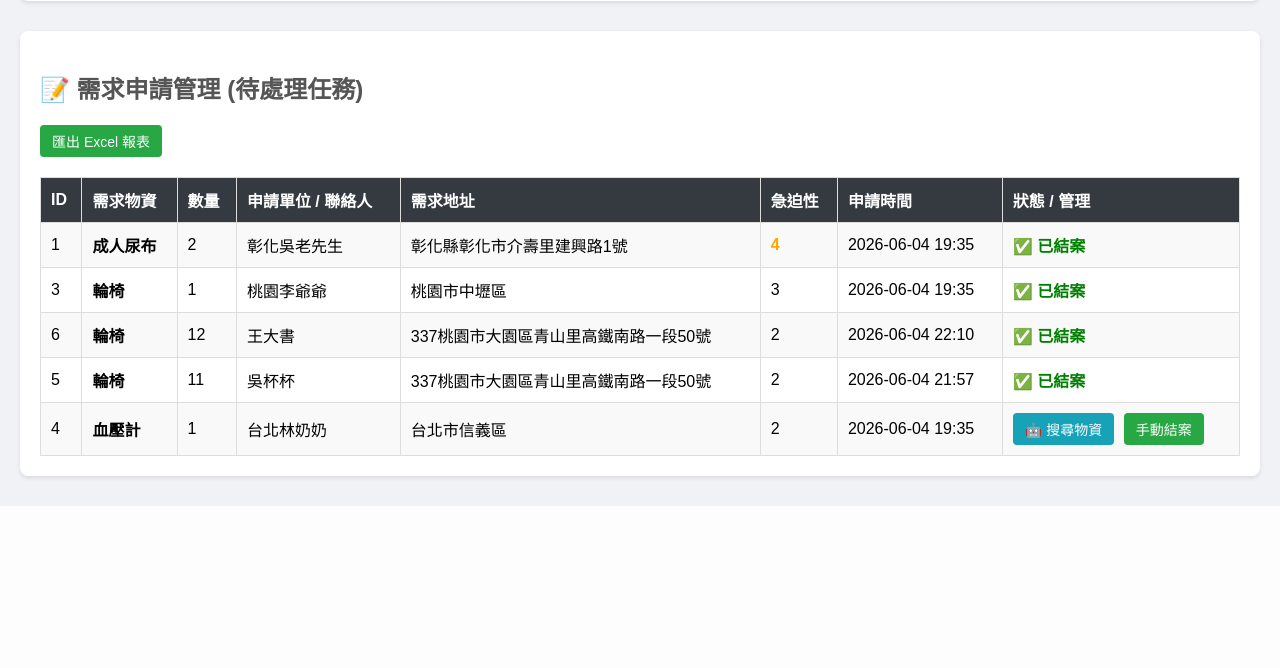
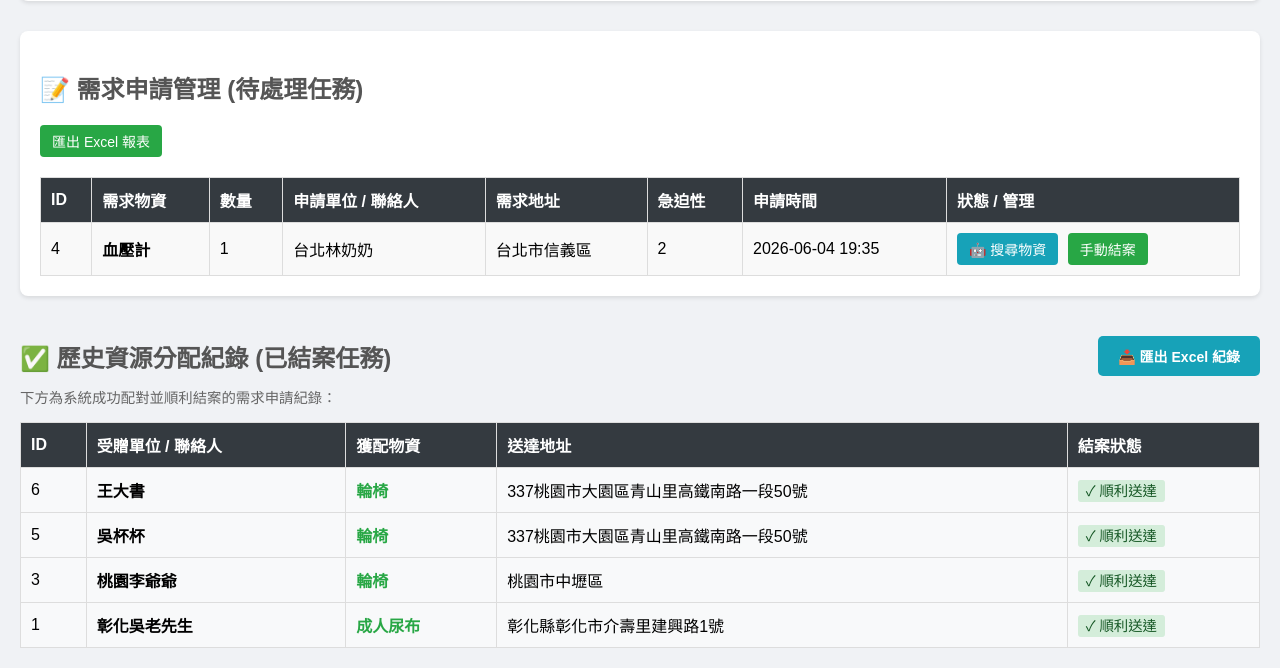
Before and after one commit to kaula147839/dothing, a Flask app: page /admin?password=1234 in a window 1280 px wide. Shown: the part 1160-1828 px from the top of the page. Before the commit the page ends 1666 px from the top, so only its background shows below. Run offline with Flask 3, Linux system fonts and the light colour scheme; data comes from the database, SQL or seed files in the repository; both versions use the stored data as it was after the commit.

Commit message:
新增歷史資源分配記錄檔與匯出功能

```diff
--- a/app.py
+++ b/app.py
@@ -187,6 +187,44 @@ def match_request_algorithm(request_id):
 
     return render_template('match_request.html', req=req, matches=match_results, waiting_hours=round(hours_waiting, 1))
 
+# --- 真正執行配對並更新資料庫的路由 ---
+@app.route('/allocate_match/<int:request_id>/<int:donation_id>')
+def allocate_match(request_id, donation_id):
+    req = RequestItem.query.get_or_404(request_id)
+    donation = Donation.query.get_or_404(donation_id)
+
+    if donation.quantity > req.quantity:
+        # 情況 A：庫存 > 需求
+        donation.quantity -= req.quantity
+        req.is_fulfilled = True  # ✨ 不刪除了！把需求單標記為「已結案」
+
+    elif donation.quantity == req.quantity:
+        # 情況 B：庫存 = 需求
+        db.session.delete(donation)
+        req.is_fulfilled = True  # ✨ 不刪除了！把需求單標記為「已結案」
+
+    else:
+        # 情況 C：庫存 < 需求
+        req.quantity -= donation.quantity
+        db.session.delete(donation)
+
+    db.session.commit()
+    return redirect('/admin?password=1234')
+
+#--- 顯示已結案的需求清單 ---
+@app.route('/history')
+def request_history():
+    # 專門把「已結案」的需求單撈出來
+    completed_requests = RequestItem.query.filter_by(is_fulfilled=True).all()
+
+    # 這裡你可以先暫時印在畫面上測試，確認資料有留下來
+    result_text = "<h2>✅ 已完成的需求清單：</h2><hr>"
+    for req in completed_requests:
+        result_text += f"<p>單位：{req.requester_name} | 獲得物資：{req.item_name} (數量: 滿編) | 送達地址：{req.address}</p>"
+
+    result_text += "<br><a href='/admin?password=1234'>返回後台</a>"
+    return result_text
+
 @app.route('/donations')
 def list_donations():
     # 1. 取得參數
@@ -266,14 +304,13 @@ def delete_item(id):
     # 刪除後跳回管理頁面，並帶上密碼參數
     return redirect(url_for('admin_panel', password=pwd))
 
-
 @app.route('/admin', methods=['GET'])
 def admin_panel():
     # 1. 檢查密碼
     if request.args.get('password') != '1234':
         return "密碼錯誤，拒絕存取！"
 
-    # 2. 抓取據點資料 (這行負責從資料庫拿資料)
+    # 2. 抓取據點資料
     hubs_data = Hub.query.all()
 
     # 3. 排序與抓取【捐贈物資】
@@ -285,13 +322,22 @@ def admin_panel():
     else:
         donations_data = Donation.query.order_by(Donation.timestamp.desc()).all()
 
-    # 4. 抓取【需求申請】
-    requests_data = RequestItem.query.order_by(RequestItem.urgency.desc(), RequestItem.timestamp.desc()).all()
+    # 4. ✨ 分類抓取【需求申請】✨
+    # A. 待處理清單 (只抓 is_fulfilled=False，並保留你原本的急迫性排序)
+    pending_requests = RequestItem.query.filter_by(is_fulfilled=False).order_by(RequestItem.urgency.desc(), RequestItem.timestamp.desc()).all()
 
-    # 5. 【最關鍵的這一行】確保 hubs=hubs_data 有寫進去！
-    return render_template('admin.html', donations=donations_data, requests=requests_data, hubs=hubs_data)
+    # B. 已完成清單 (只抓 is_fulfilled=True，依完成時間排序)
+    completed_requests = RequestItem.query.filter_by(is_fulfilled=True).order_by(RequestItem.timestamp.desc()).all()
 
+    # 5. 確保所有資料都有打包送給前端！
+    # 注意：原本的 requests 變成了 pending_requests，並且新增了 completed_requests
+    return render_template('admin.html',
+                           donations=donations_data,
+                           requests=pending_requests,
+                           hubs=hubs_data,
+                           completed_requests=completed_requests)
 
+#--- 匯出 Excel 的路由 ---
 @app.route('/export_donations')
 def export_donations_excel():
     items = Donation.query.all()
@@ -378,6 +424,50 @@ def export_requests_excel():
     output.seek(0)
     # 下載的檔名改成 requests_report.xlsx
     return send_file(output, download_name="requests_report.xlsx", as_attachment=True)
+
+# --- 新增一個專門匯出「已結案需求」的 Excel 路由，讓管理員可以專門下載歷史紀錄 ---
+@app.route('/export_history')
+def export_history_excel():
+    # 1. 撈出所有已結案的需求 (依照時間新到舊排序)
+    completed_requests = RequestItem.query.filter_by(is_fulfilled=True).order_by(RequestItem.timestamp.desc()).all()
+
+    # ⚡ 防呆機制：如果根本沒有歷史紀錄，就回傳提示，避免 Pandas 處理空資料報錯
+    if not completed_requests:
+        return "目前還沒有已結案的歷史紀錄可以匯出喔！<br><a href='/admin?password=1234'>返回後台</a>"
+
+    # 2. 建立資料字典給 Pandas
+    data = [{
+        "紀錄編號": req.id,
+        "受贈單位 / 聯絡人": req.requester_name,
+        "獲配物資": req.item_name,
+        "數量": req.quantity,
+        "送達地址": req.address,
+        "急迫性 (滿分5)": req.urgency,
+        "建立時間": req.timestamp.strftime('%Y-%m-%d %H:%M')
+    } for req in completed_requests]
+
+    df_all = pd.DataFrame(data)
+
+    # 3. 準備在記憶體中建立 Excel
+    output = io.BytesIO()
+
+    # 4. 使用 ExcelWriter 寫入 (保留你原本超讚的多 Sheet 分類功能)
+    with pd.ExcelWriter(output, engine='openpyxl') as writer:
+        # Sheet 1: 所有歷史紀錄總表
+        df_all.to_excel(writer, sheet_name='全部結案紀錄', index=False)
+
+        # Sheet 2, 3, ... : 依照獲配物資名稱分組
+        unique_items = df_all['獲配物資'].unique()
+        for item_name in unique_items:
+            # 篩選出該物資的紀錄
+            df_subset = df_all[df_all['獲配物資'] == item_name]
+            # Excel sheet 名稱限制 31 字以內
+            writer_name = str(item_name)[:31]
+            df_subset.to_excel(writer, sheet_name=writer_name, index=False)
+
+    output.seek(0)
+    # 下載的檔名改成 history_report
+    return send_file(output, download_name="history_report.xlsx", as_attachment=True)
 
 @app.route('/request', methods=['GET', 'POST'])
 def make_request():
--- a/templates/admin.html
+++ b/templates/admin.html
@@ -141,6 +141,43 @@
             {% endfor %}
         </table>
     </div>
+<div class="card" style="margin-top: 40px;">        <div style="display: flex; justify-content: space-between; align-items: center;">
+            <h2 style="margin: 0;">✅ 歷史資源分配紀錄 (已結案任務)</h2>
+            <a href="/export_history" class="btn" style="background-color: #17a2b8; font-weight: bold; padding: 10px 20px; color: white; text-decoration: none; border-radius: 5px;">
+                📥 匯出 Excel 紀錄
+            </a>
+        </div>
 
+        <p style="color: #666; font-size: 0.9em; margin-top: 10px;">下方為系統成功配對並順利結案的需求申請紀錄：</p>
+
+        <table style="width: 100%; border-collapse: collapse; margin-top: 10px;">
+            <thead>
+                <tr style="background-color: #6c757d; color: white;">
+                    <th style="padding: 10px; border: 1px solid #ddd;">ID</th>
+                    <th style="padding: 10px; border: 1px solid #ddd;">受贈單位 / 聯絡人</th>
+                    <th style="padding: 10px; border: 1px solid #ddd;">獲配物資</th>
+                    <th style="padding: 10px; border: 1px solid #ddd;">送達地址</th>
+                    <th style="padding: 10px; border: 1px solid #ddd;">結案狀態</th>
+                </tr>
+            </thead>
+            <tbody>
+                {% for req in completed_requests %}
+                <tr style="background-color: #f8f9fa; text-align: center;">
+                    <td style="padding: 10px; border: 1px solid #ddd;">{{ req.id }}</td>
+                    <td style="padding: 10px; border: 1px solid #ddd; font-weight: bold;">{{ req.requester_name }}</td>
+                    <td style="padding: 10px; border: 1px solid #ddd; color: #28a745; font-weight: bold;">{{ req.item_name }}</td>
+                    <td style="padding: 10px; border: 1px solid #ddd; text-align: left;">{{ req.address }}</td>
+                    <td style="padding: 10px; border: 1px solid #ddd;">
+                        <span style="background-color: #d4edda; color: #155724; padding: 3px 8px; border-radius: 3px; font-size: 0.9em;">✓ 順利送達</span>
+                    </td>
+                </tr>
+                {% else %}
+                <tr>
+                    <td colspan="5" style="padding: 30px; text-align: center; color: #999;">目前尚無已完成的分配紀錄。</td>
+                </tr>
+                {% endfor %}
+            </tbody>
+        </table>
+    </div>
 </body>
 </html>
--- a/templates/match.html
+++ b/templates/match.html
@@ -48,7 +48,7 @@
                 <td>{{ result.request.urgency }}</td>
                 <td>{{ result.hours_waiting }} 小時</td>
                 <td>
-                    <a href="/finish_request/{{ result.request.id }}" class="btn" onclick="return confirm('確定將物資分配給此單位並結案嗎？');">分配給他並結案</a>
+                        <a href="{{ url_for('allocate_match', request_id=match.request.id, donation_id=donation.id) }}" class="btn btn-success">✅ 調用此物資</a>
                 </td>
             </tr>
             {% else %}
--- a/templates/match_request.html
+++ b/templates/match_request.html
@@ -46,7 +46,7 @@
                 <td>{{ result.donation.condition }}</td>
                 <td>{{ result.donation.donor_name }}</td>
                 <td>
-                    <a href="/finish_request/{{ req.id }}" class="btn" onclick="return confirm('確定要調用這筆物資，並將需求標記為結案嗎？');">✅ 調用此物資</a>
+                    <a href="{{ url_for('allocate_match', request_id=req.id, donation_id=result.donation.id) }}" class="btn btn-success">✅ 調用此物資</a>
                 </td>
             </tr>
             {% else %}
```
Also changed, not shown: charity.db.
